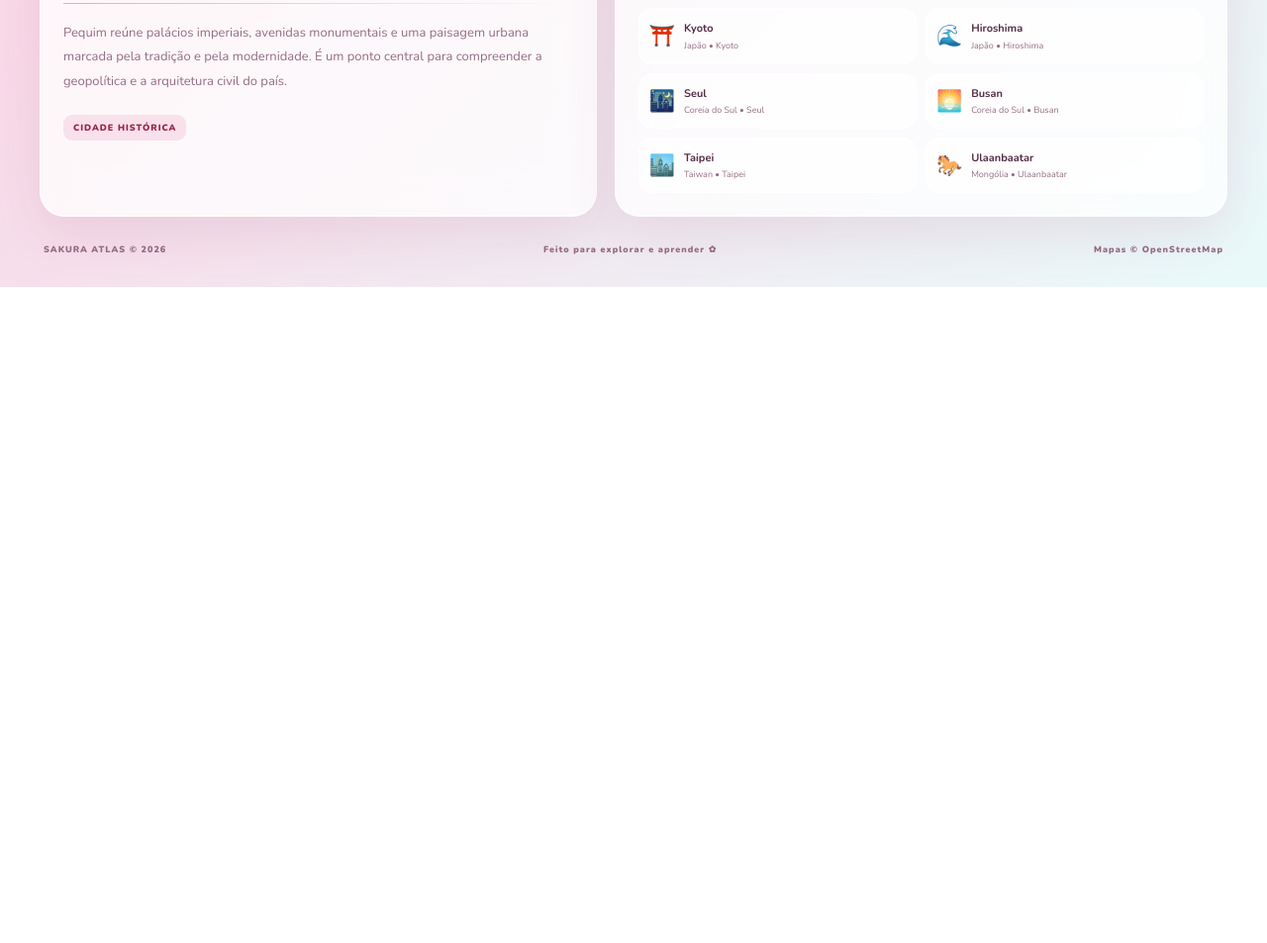
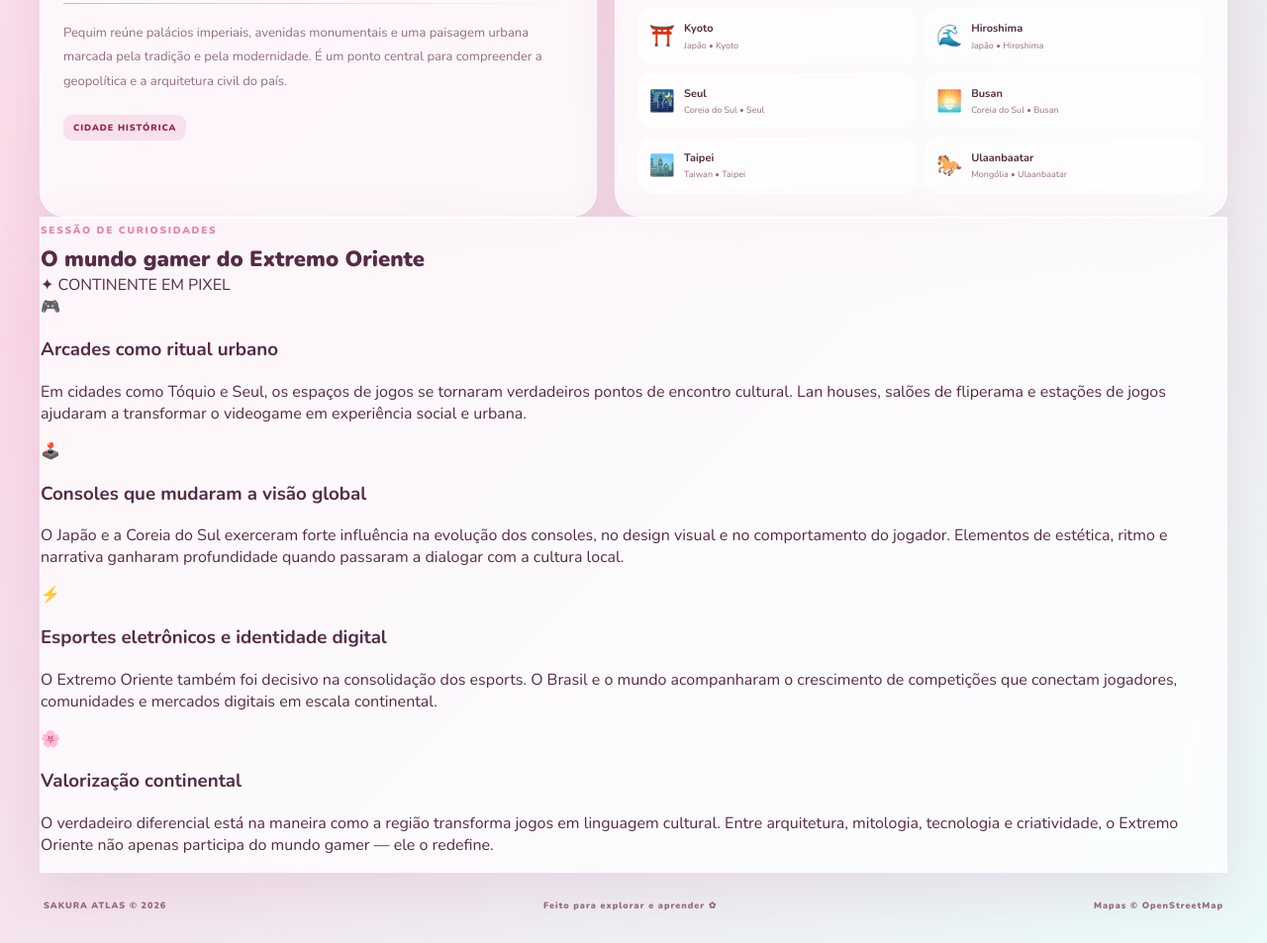
Before and after one commit to PedroOctavio2012/SakuraAtlas, a plain HTML site: page index.html in a window 1280 px wide. Shown: the part 1378-2331 px from the top of the page at 99% size. Before the commit the page ends 1668 px from the top, so only its background shows below. Drawn offline with nearby package versions, Linux system fonts and the light colour scheme.

Commit message:
Adicionar seção de curiosidades e mundo gamer ao Sakura Atlas

```diff
--- a/index.html
+++ b/index.html
@@ -126,6 +126,58 @@
         </article>
       </section>
 
+      <section class="curiosities glass">
+        <div class="curiosities-header">
+          <div>
+            <span class="section-kicker">SESSÃO DE CURIOSIDADES</span>
+            <h2>O mundo gamer do Extremo Oriente</h2>
+          </div>
+          <span class="curiosities-badge">✦ CONTINENTE EM PIXEL</span>
+        </div>
+
+        <div class="curiosities-grid">
+          <article class="curiosity-card">
+            <div class="curiosity-icon">🎮</div>
+            <h3>Arcades como ritual urbano</h3>
+            <p>
+              Em cidades como Tóquio e Seul, os espaços de jogos se tornaram verdadeiros
+              pontos de encontro cultural. Lan houses, salões de fliperama e estações de
+              jogos ajudaram a transformar o videogame em experiência social e urbana.
+            </p>
+          </article>
+
+          <article class="curiosity-card">
+            <div class="curiosity-icon">🕹️</div>
+            <h3>Consoles que mudaram a visão global</h3>
+            <p>
+              O Japão e a Coreia do Sul exerceram forte influência na evolução dos consoles,
+              no design visual e no comportamento do jogador. Elementos de estética, ritmo e
+              narrativa ganharam profundidade quando passaram a dialogar com a cultura local.
+            </p>
+          </article>
+
+          <article class="curiosity-card">
+            <div class="curiosity-icon">⚡</div>
+            <h3>Esportes eletrônicos e identidade digital</h3>
+            <p>
+              O Extremo Oriente também foi decisivo na consolidação dos esports. O Brasil
+              e o mundo acompanharam o crescimento de competições que conectam jogadores,
+              comunidades e mercados digitais em escala continental.
+            </p>
+          </article>
+
+          <article class="curiosity-card feature-card">
+            <div class="curiosity-icon">🌸</div>
+            <h3>Valorização continental</h3>
+            <p>
+              O verdadeiro diferencial está na maneira como a região transforma jogos em
+              linguagem cultural. Entre arquitetura, mitologia, tecnologia e criatividade,
+              o Extremo Oriente não apenas participa do mundo gamer — ele o redefine.
+            </p>
+          </article>
+        </div>
+      </section>
+
       <footer class="footer">
         <span>SAKURA ATLAS © 2026</span>
         <span>Feito para explorar e aprender ✿</span>
```
